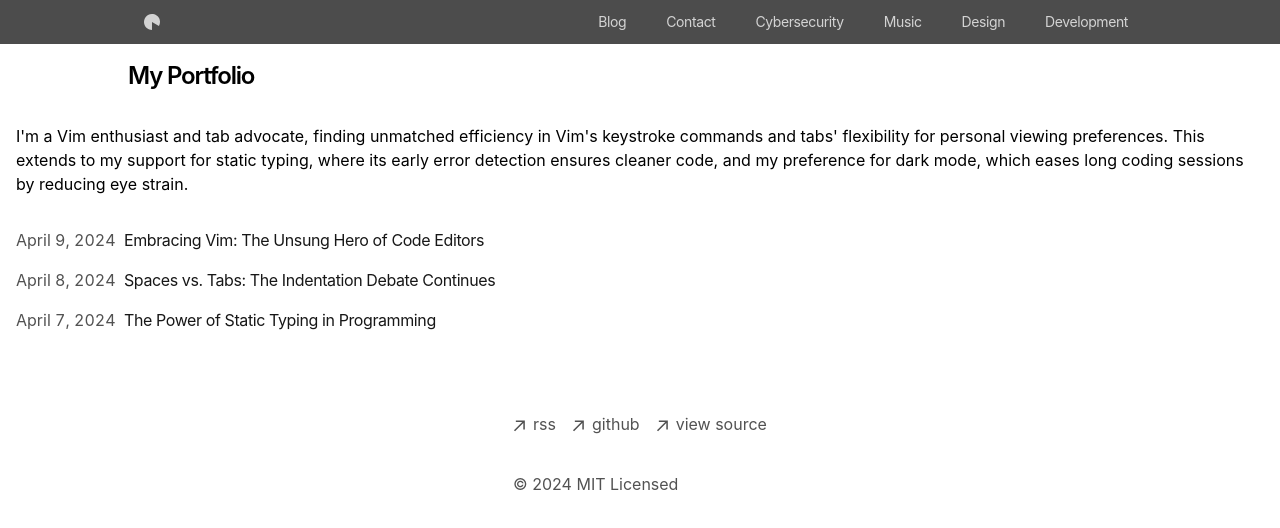
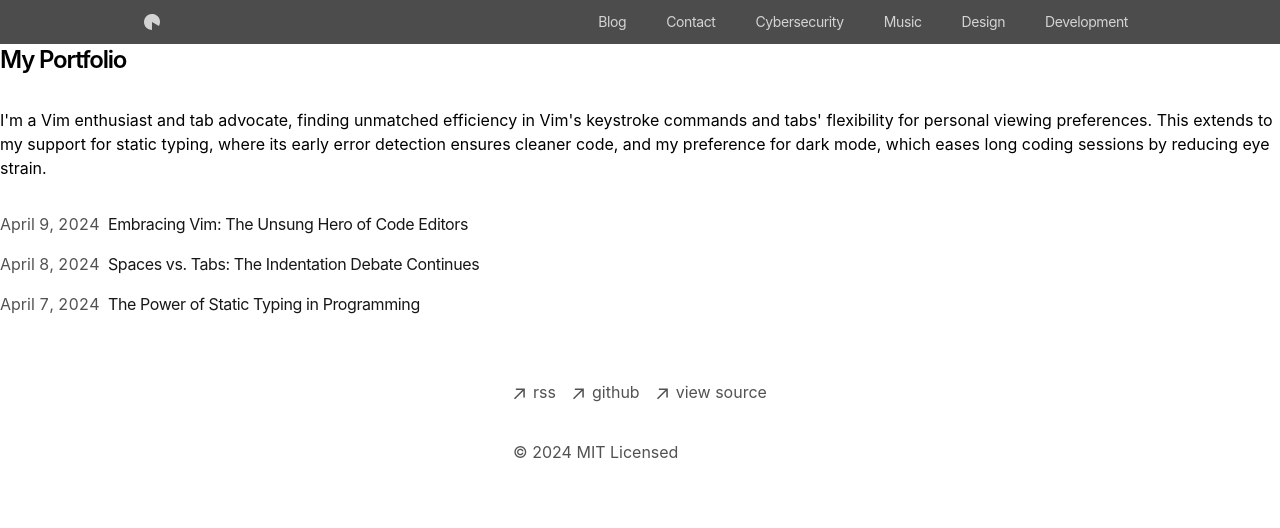
Before and after one commit to dabaz-official/dabaz.me, a Next.js app: page / in a window 1280 px wide. Shown: the top 528 px of the page. Built offline with nearby package versions, Linux system fonts and the light colour scheme.

Commit message:
update main page

```diff
--- a/app/layout.tsx
+++ b/app/layout.tsx
@@ -47,7 +47,9 @@ export default function RootLayout({
       <body className="antialiased mx-auto">
         <main className="flex-auto min-w-0 flex flex-col px-0">
           <Navbar />
-          {children}
+          <div>
+            {children}
+          </div>
           <Footer />
           <Analytics />
           <SpeedInsights />
--- a/app/page.tsx
+++ b/app/page.tsx
@@ -2,8 +2,8 @@ import { BlogPosts } from 'app/components/posts'
 
 export default function Page() {
   return (
-    <section className="p-4">
-      <h1 className="mb-8 text-2xl font-semibold tracking-tighter mx-auto max-w-5xl">
+    <section>
+      <h1 className="mb-8 text-2xl font-semibold tracking-tighter mx-auto">
         My Portfolio
       </h1>
       <p className="mb-4">
```
